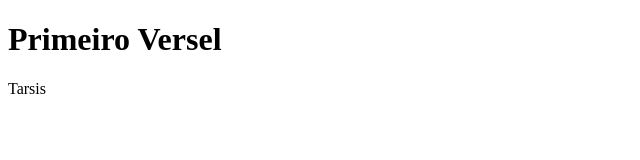
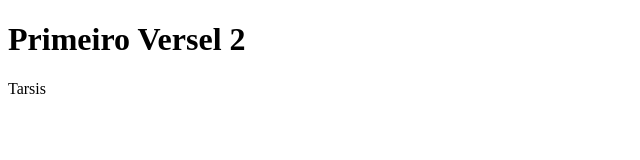
Before and after one commit to Tarsisbs/Primeiro_Versel, a plain HTML site: page index.html in a window 1280 px wide. Shown: the full height of the page, 0-640 px from the left. Drawn offline with Linux system fonts and the light colour scheme.

Commit message:
add 5index.html

```diff
--- a/index.html
+++ b/index.html
@@ -7,7 +7,7 @@
     <title>Primeiro Versel</title>
 </head>
 <body>
-    <h1>Primeiro Versel</h1>
+    <h1>Primeiro Versel 2</h1>
     <p>Tarsis</p>
 </body>
 </html>
```
